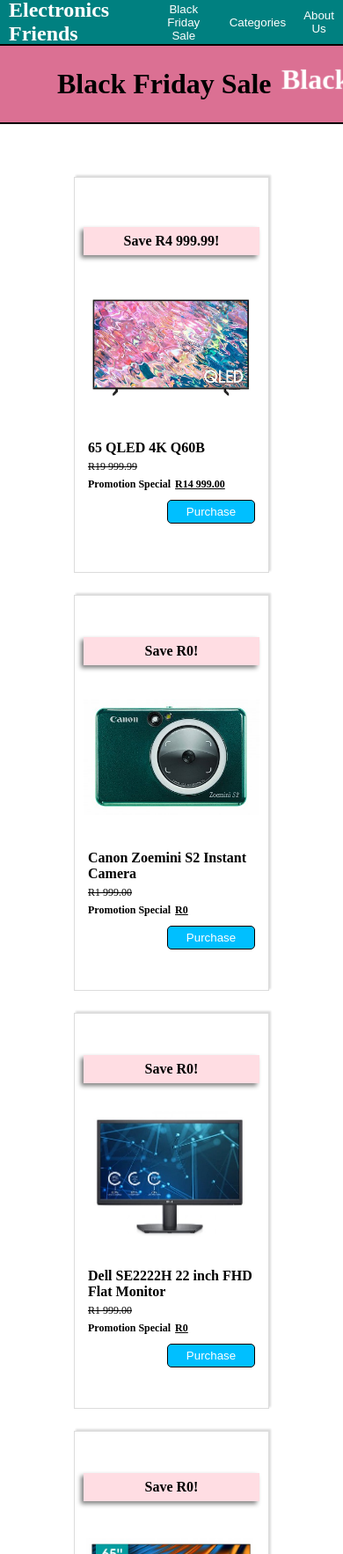
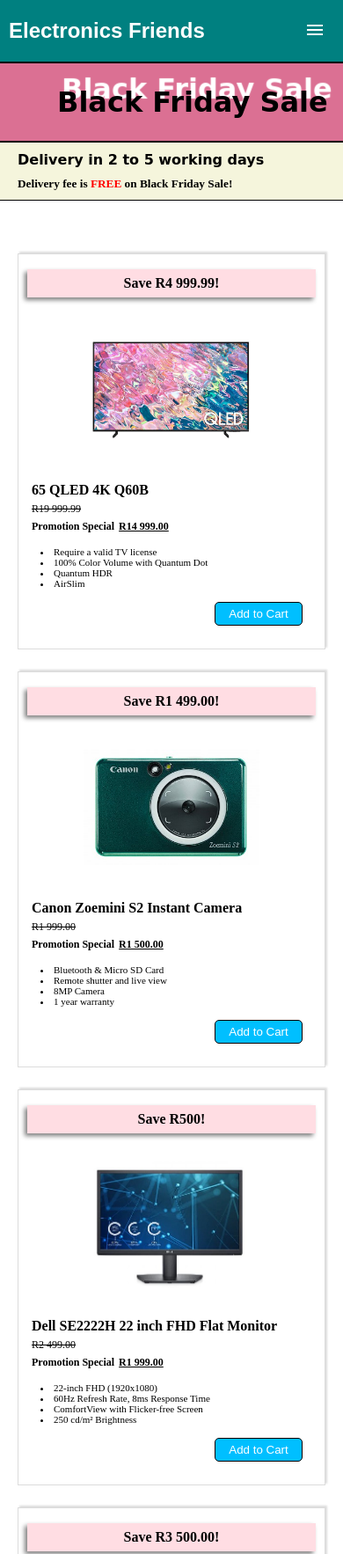
Before and after one commit to SmallPeenwow/Black-Friday-Website, a plain HTML site: page index.html in a window 390 px wide. Shown: the top 1766 px of the page at 88% size. Drawn offline with nearby package versions, Linux system fonts and the light colour scheme.

Commit message:
Delivery Date Added And Styling Changes

```diff
--- a/index.html
+++ b/index.html
@@ -5,11 +5,17 @@
     <meta http-equiv="X-UA-Compatible" content="IE=edge">
     <meta name="viewport" content="width=device-width, initial-scale=1.0">
     <link rel="stylesheet" href="style.css">
+    <link rel="stylesheet" href="https://fonts.googleapis.com/css2?family=Material+Symbols+Outlined:opsz,wght,FILL,GRAD@48,400,0,0" />
     <title>Black Friday</title>
 </head>
 <body>
     <header>
         <h2>Electronics Friends</h2>
+        <button class="menu_icon">
+            <span class="material-symbols-outlined">
+                menu
+            </span>
+        </button>
         <div class="header_categories">
             <button>Black Friday Sale</button>
             <button>Categories</button>
@@ -20,6 +26,10 @@
     <main>
         <div class="promotion_title">
             <h1>Black Friday Sale</h1>
+        </div>
+        <div class="delivery">
+            <h4>Delivery in 2 to 5 working days</h4>
+            <h5>Delivery fee is <b>FREE</b> on Black Friday Sale!</h5>
         </div>
 
         <div class="product_list">
@@ -36,11 +46,20 @@
                             <p class="new_price">R14 999.00</p>
                         </div>
                     </div>
-                    <button class="purchase">Purchase</button>
+
+                    <div class="Info_list">
+                        <lu>
+                            <li>Require a valid TV license</li>
+                            <li>100% Color Volume with Quantum Dot</li>
+                            <li>Quantum HDR</li>
+                            <li>AirSlim</li>
+                        </lu>
+                        <button class="purchase">Add to Cart</button>
+                    </div>
                 </div>
             </div>
             <div class="item_sale">
-                <p class="save_amount">Save R0!</p>
+                <p class="save_amount">Save R1 499.00!</p>
                 <img src="public/img/Canon_Zoemini_S2_Instant_Camera_Teal.jpg">
 
 
@@ -50,46 +69,73 @@
                         <p class="item_sale_price">R1 999.00</p>
                         <div class="price_list_child">
                             <p>Promotion Special</p>
-                            <p class="new_price">R0</p>
+                            <p class="new_price">R1 500.00</p>
                         </div>
                     </div>
-                    <button class="purchase">Purchase</button>
+
+                    <div class="Info_list">
+                        <lu>
+                            <li>Bluetooth & Micro SD Card</li>
+                            <li>Remote shutter and live view</li>
+                            <li>8MP Camera</li>
+                            <li>1 year warranty</li>
+                        </lu>
+                        <button class="purchase">Add to Cart</button>
+                    </div>
                 </div>
             </div>
             <div class="item_sale">
-                <p class="save_amount">Save R0!</p>
+                <p class="save_amount">Save R500!</p>
                 <img src="public/img/Dell_SE2222H_22_inch_FHD_Flat_Monitor.jpg">
 
                 <div class="item_sale_info">
                     <h3 class="item_sale_name">Dell SE2222H 22 inch FHD Flat Monitor</h3>
                     <div class="price_list">
-                        <p class="item_sale_price">R1 999.00</p>
+                        <p class="item_sale_price">R2 499.00</p>
                         <div class="price_list_child">
                             <p>Promotion Special</p>
-                            <p class="new_price">R0</p>
+                            <p class="new_price">R1 999.00</p>
                         </div>
                     </div>
-                    <button class="purchase">Purchase</button>
+
+                    <div class="Info_list">
+                        <lu>
+                            <li>22-inch FHD (1920x1080)</li>
+                            <li>60Hz Refresh Rate, 8ms Response Time</li>
+                            <li>ComfortView with Flicker-free Screen</li>
+                            <li>250 cd/m² Brightness</li>
+                        </lu>
+                        <button class="purchase">Add to Cart</button>
+                    </div>
                 </div>
             </div>
             <div class="item_sale">
-                <p class="save_amount">Save R0!</p>
+                <p class="save_amount">Save R3 500.00!</p>
                 <img src="public/img/Hisense_65_inch_Smart_UHD_TV_65A6H.jpg">
 
                 <div class="item_sale_info">
                     <h3 class="item_sale_name">Hisense 65 inch Smart UHD TV 65A6H</h3>
                     <div class="price_list">
-                        <p class="item_sale_price">R9 499.00</p>
+                        <p class="item_sale_price">R12 999.00</p>
                         <div class="price_list_child">
                             <p>Promotion Special</p>
-                            <p class="new_price">R0</p>
+                            <p class="new_price">R9 499.00</p>
                         </div>
                     </div>
-                    <button class="purchase">Purchase</button>
+
+                    <div class="Info_list">
+                        <lu>
+                            <li>UHD AI upscaler</li>
+                            <li>Precision colour</li>
+                            <li>Sports Mode</li>
+                            <li>Dual band wifi</li>
+                        </lu>
+                        <button class="purchase">Add to Cart</button>
+                    </div>
                 </div>
             </div>
             <div class="item_sale">
-                <p class="save_amount">Save R0!</p>
+                <p class="save_amount">Save R2 000.00!</p>
                 <img src="public/img/Lenove_IdeaPad_3_Core_i5_1135G7_8GB_RAM_512GB_SSD_Storage_Laptop.jpg">
 
                 <div class="item_sale_info">
@@ -98,14 +144,23 @@
                         <p class="item_sale_price">R11 999.00</p>
                         <div class="price_list_child">
                             <p>Promotion Special</p>
-                            <p class="new_price">R0</p>
+                            <p class="new_price">R9 999.00</p>
                         </div>
                     </div>
-                    <button class="purchase">Purchase</button>
+
+                    <div class="Info_list">
+                        <lu>
+                            <li>Windows 11 Home</li>
+                            <li>Intel Xe Graphics</li>
+                            <li>Webcam and Shutterprotect</li>
+                            <li>3 Year Warranty (Upon Registration)</li>
+                        </lu>
+                        <button class="purchase">Add to Cart</button>
+                    </div>
                 </div>
             </div>
             <div class="item_sale">
-                <p class="save_amount">Save R0!</p>
+                <p class="save_amount">Save R66.47!</p>
                 <img src="public/img/Windows_11_Pro.jpg">
 
                 <div class="item_sale_info">
@@ -114,10 +169,18 @@
                         <p class="item_sale_price">R216.47</p>
                         <div class="price_list_child">
                             <p>Promotion Special</p>
-                            <p class="new_price">R0</p>
+                            <p class="new_price">R150.00</p>
                         </div>
                     </div>
-                    <button class="purchase">Purchase</button>
+
+                    <div class="Info_list">
+                        <lu>
+                            <li>Windows 11 Pro Digital License – Download</li>
+                            <li>Easy-to-use tools that can help you optimize your screen space and maximize your productivity</li>
+                            <li>The product key can be activated on one computer at a time, but can be moved to a new computer if necessary</li>
+                        </lu>
+                        <button class="purchase">Add to Cart</button>
+                    </div>
                 </div>
             </div>
         </div>
--- a/style.css
+++ b/style.css
@@ -23,6 +23,7 @@ header {
 header h2 {
 	margin-left: 10px;
 	cursor: default;
+	font-family: Arial, Helvetica, sans-serif;
 }
 
 main {
@@ -35,13 +36,31 @@ main {
 	background-color: palevioletred;
 	border-top: 2px solid black;
 	border-bottom: 2px solid black;
+}
+
+.delivery {
+	display: flex;
+	flex-direction: column;
+	padding: 10px 20px;
+	gap: 10px;
 	margin-bottom: 50px;
+	background-color: beige;
+	border-bottom: 1px solid black;
+}
+
+.delivery h4 {
+	font-family: cursive;
+}
+
+.delivery b {
+	color: red;
 }
 
 .promotion_title h1 {
 	margin-left: 50px;
 	cursor: default;
-	text-shadow: 255px -5px 1px white;
+	text-shadow: 5px -15px 1px white;
+	font-family: cursive;
 }
 
 .header_categories {
@@ -155,6 +174,21 @@ main {
 	background-color: dodgerblue;
 }
 
+.Info_list {
+	padding: 10px;
+	display: flex;
+	flex-direction: column;
+	gap: 10px;
+}
+
+.Info_list button {
+	margin-left: auto;
+}
+
+.Info_list li {
+	font-size: 11px;
+}
+
 footer {
 	height: 200px;
 	background-color: teal;
@@ -166,6 +200,20 @@ footer {
 	margin-top: 50px;
 }
 
+.menu_icon {
+	display: none;
+	height: inherit;
+	color: inherit;
+	padding: 0px 20px;
+	border: none;
+	background-color: transparent;
+}
+
+.menu_icon:hover {
+	background-color: rgb(0, 192, 192);
+	cursor: pointer;
+}
+
 @media only screen and (min-width: 1300px) {
 	.item_sale_info h3 {
 		font-size: 18px;
@@ -175,7 +223,29 @@ footer {
 		font-size: 15px;
 	}
 
+	.Info_list li {
+		font-size: 13px;
+	}
+
 	.item_sale img {
 		width: 250px;
 	}
 }
+
+@media only screen and (max-width: 700px) {
+	.item_sale {
+		flex: 1 70%;
+	}
+
+	header {
+		height: 70px;
+	}
+
+	.header_categories {
+		display: none;
+	}
+
+	.menu_icon {
+		display: block;
+	}
+}
```
